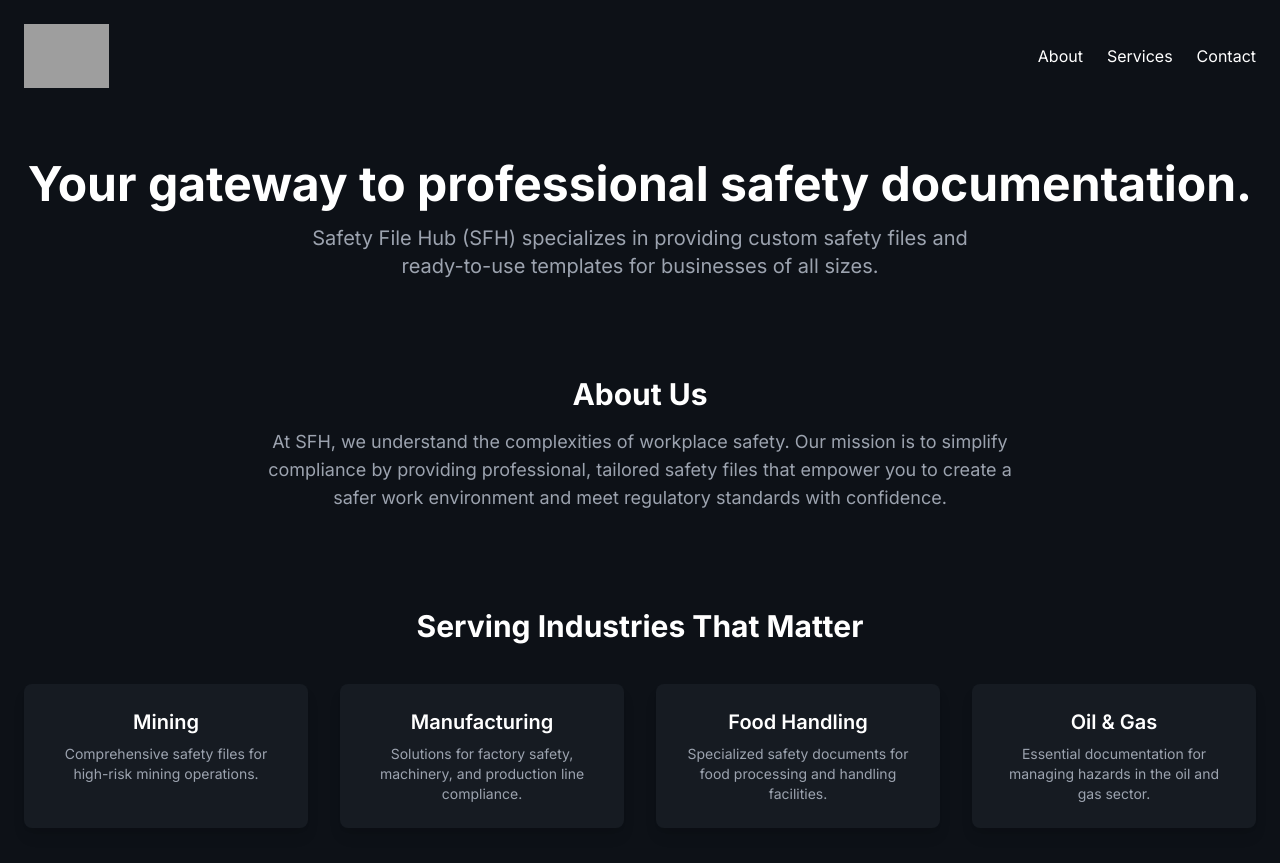
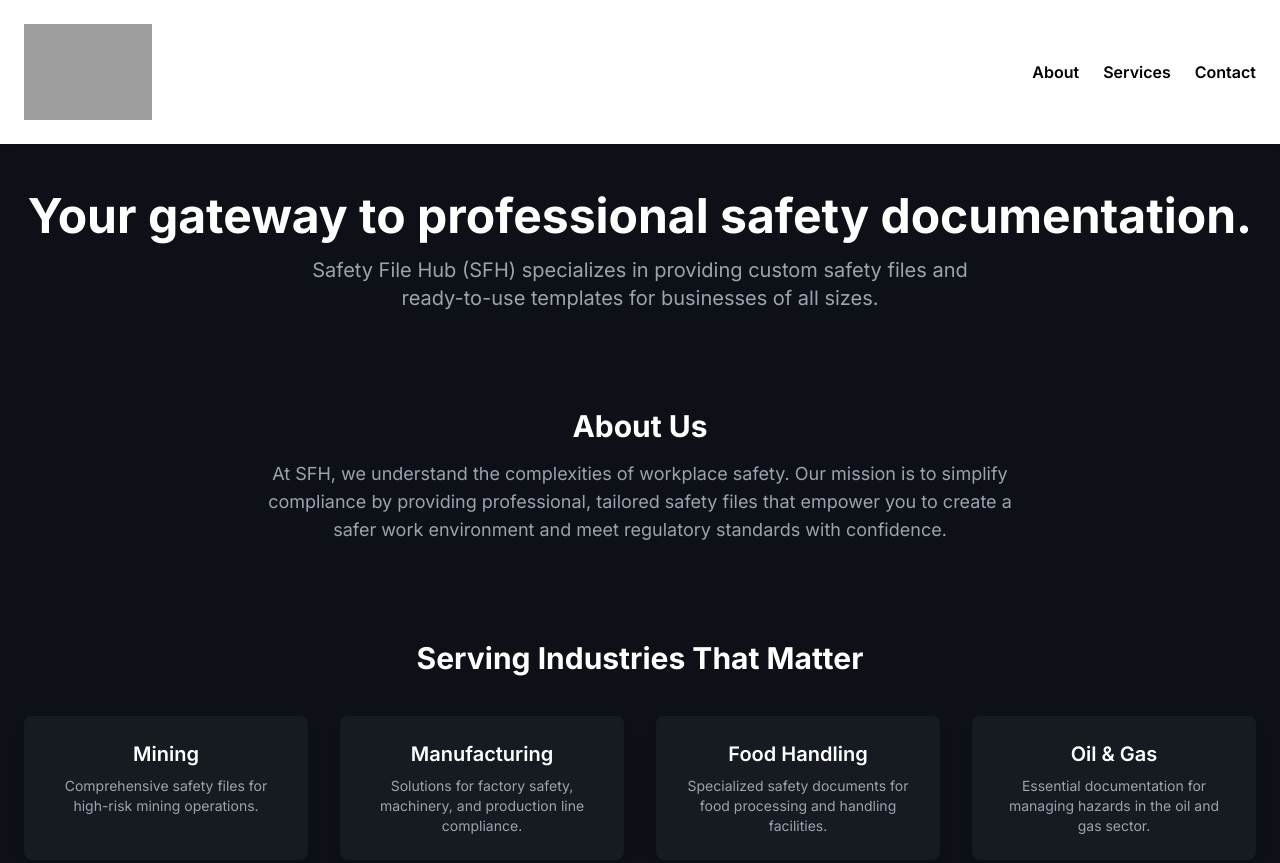
Before and after one commit to mariodrinkwater3-ux/Safety-file-hub, a plain HTML site: page index.html in a window 1280 px wide. Shown: the top 863 px of the page. Drawn offline with nearby package versions, Linux system fonts and the light colour scheme; grey boxes are pictures that could not be loaded.

Commit message:
Update index.html

```diff
--- a/index.html
+++ b/index.html
@@ -9,7 +9,7 @@
     <style>
         body {
             font-family: 'Inter', sans-serif;
-            background-color: #0d1117;
+            background-color: #0d1117; /* Dark background */
             color: #c9d1d9;
         }
         .nav-link:hover {
@@ -21,18 +21,18 @@
 <body class="antialiased text-white">
 
     <!-- Header -->
-    <header class="p-6">
+    <header class="p-6 bg-white shadow-md">
         <div class="container mx-auto flex flex-col md:flex-row justify-between items-center space-y-4 md:space-y-0">
             <div class="flex flex-col items-center">
-                <!-- Logo (update path if file is inside /images or /assets) -->
+                <!-- Logo -->
                 <img src="./file_00000000444c61fd91fa9c2083dd8f11.png"
                      alt="Safety File Hub Logo"
-                     class="h-16 w-auto" />
+                     class="h-24 w-auto" />
             </div>
             <nav class="flex space-x-6 mt-4 md:mt-0">
-                <a href="#about" class="nav-link">About</a>
-                <a href="#services" class="nav-link">Services</a>
-                <a href="#contact" class="nav-link">Contact</a>
+                <a href="#about" class="nav-link text-black font-semibold">About</a>
+                <a href="#services" class="nav-link text-black font-semibold">Services</a>
+                <a href="#contact" class="nav-link text-black font-semibold">Contact</a>
             </nav>
         </div>
     </header>
@@ -104,7 +104,7 @@
             <p class="mt-4 text-lg text-gray-400 max-w-2xl mx-auto">Ready to simplify your safety compliance? Get in touch with us to discuss your needs.</p>
             <div class="mt-6 space-y-4">
                 <a href="tel:+27718955089" class="inline-block px-6 py-3 bg-blue-600 text-white font-semibold rounded-lg shadow-md hover:bg-blue-700 transition-colors">Call Us: 071 895 5089</a>
-                <p class="text-sm text-gray-400">Or visit our website at <a href="https://www.safetyfilehub.co.za" class="text-blue-400 hover:underline">safetyfilehub.co.za</a></p>
+                <p class="text-sm text-gray-400">Or email us at <a href="mailto:info@safetyfilehub.co.za" class="text-blue-400 hover:underline">info@safetyfilehub.co.za</a></p>
             </div>
         </section>
     </main>
```
